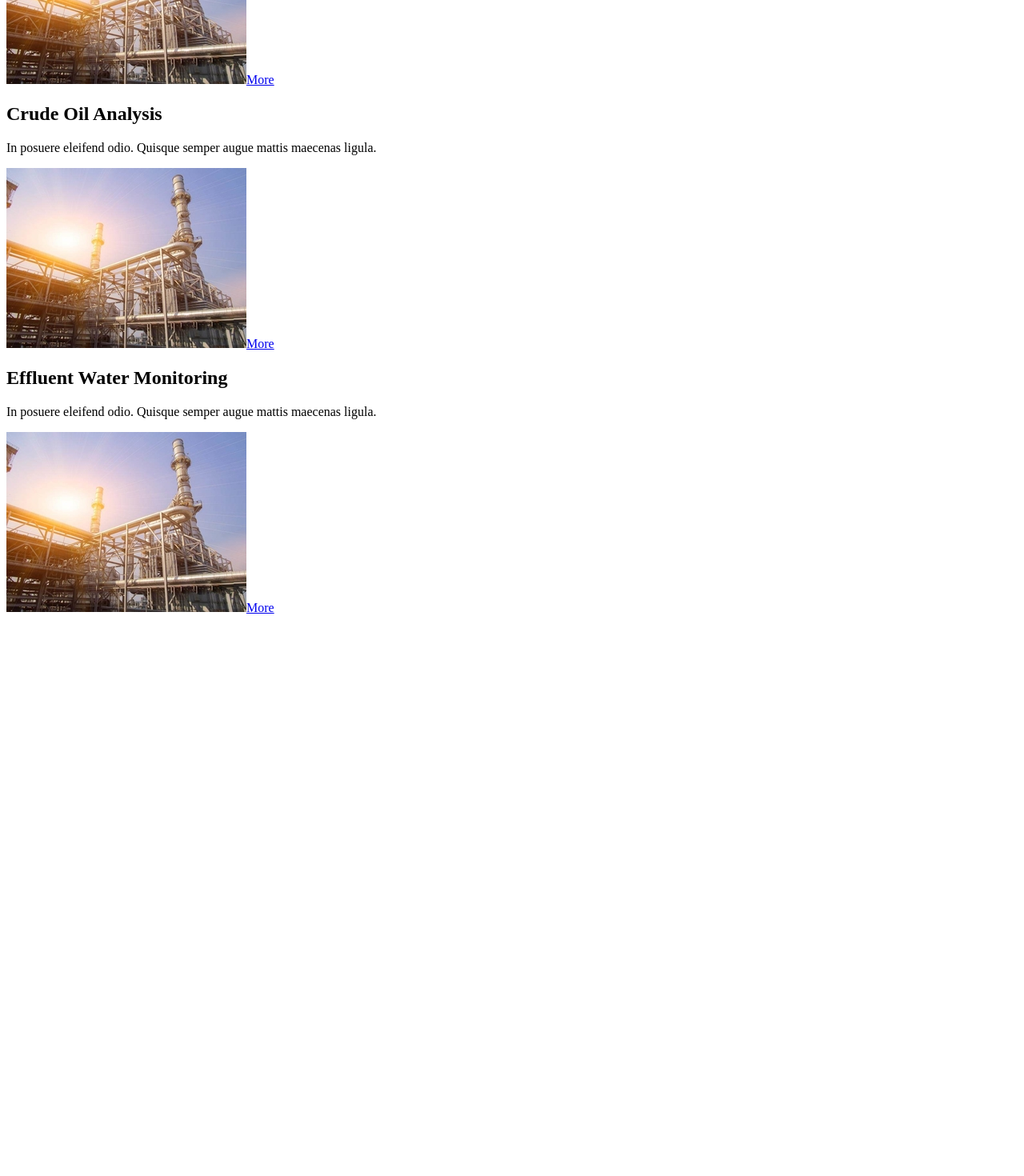
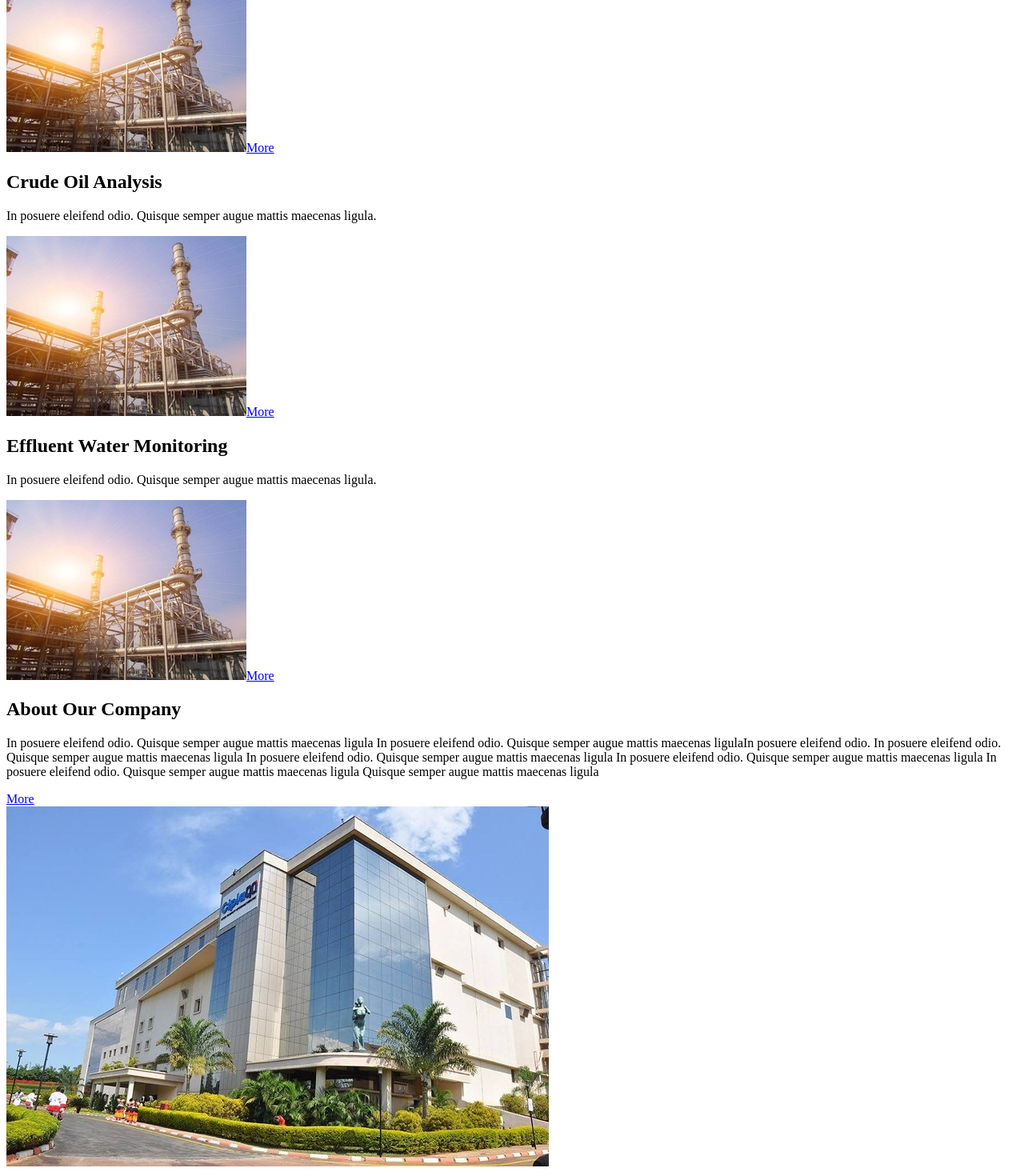
Before and after one commit to kels-orien/humigrati, a Next.js app: page /home in a window 1280 px wide. Shown: the part 846-2316 px from the top of the page at 80% size. Before the commit the page ends 1623 px from the top, so only its background shows below. Built offline with nearby package versions, Linux system fonts and the light colour scheme.

Commit message:
about section edit

```diff
--- a/css/custom.scss
+++ b/css/custom.scss
@@ -31,6 +31,7 @@
 
         }
 
+
         &__in {
             align-content: flex-start;
             -webkit-box-align: center;
@@ -58,6 +59,11 @@
                 text-decoration: none;
                 font-size: 2.4em;
                 font-weight: 600;
+
+                &:focus {
+                  outline: -webkit-focus-ring-color auto 10px;
+              }
+
             }
         }
     }
@@ -75,8 +81,15 @@
             text-transform: uppercase;
             outline: 0;
             color: #333;
+
+
         }
     }
+
+    &__menu-box a{
+      color:$color-black
+    }
+
     &__ul {
         display: flex;
         flex-direction: row;
@@ -102,7 +115,10 @@
 .active{
     background: $color-primary;
     border-radius: 5px;
-    color: #FFF;
+}
+
+.active a{
+  color:$color-white;
 }
 
 
@@ -156,6 +172,10 @@
     right: 0;
     top: 0;
     color: black;
+
+    &:focus {
+      outline: -webkit-focus-ring-color auto 1px;
+    }
   }
 
   .topnav a:hover {
@@ -184,6 +204,11 @@
   left: -25px;
   background-color: $color-primary;
   border-radius: 4px;
+
+
+  &:focus {
+    text-decoration: underline;
+  }
 }
 
 .nav-mb-font {
@@ -420,7 +445,7 @@ footer h2 {
   background-color: white;
 }
 
-.our-products-header {
+.our-header {
   text-align: center;
   padding: 2rem;
 }
@@ -509,6 +534,11 @@ footer h2 {
     &:hover{
       background:$color-primary;
     }
+
+    &:focus {
+      background:$color-primary;
+      text-decoration: underline;
+    }
 }
 
 .chemical-list-button a {
@@ -548,7 +578,9 @@ footer h2 {
 
 
 }
-
+.our-services {
+  background:$color-white;
+}
 .image-block-2 {
 
   @media (min-width: 768px)
@@ -559,11 +591,10 @@ footer h2 {
 }
 
 .col-6 {
-  width: 50%
+  width: 100%
 }
 
 .col {
-  background:$color-white;
   display: flex;
   flex-direction: row;
   justify-content: space-between;
@@ -602,3 +633,37 @@ footer h2 {
     font-size: 1.2rem;
     text-align: center;
 }
+
+.about-us-home {
+  width: 100%;
+};
+
+.bg-white {
+  background:$color-white;
+}
+
+.about-section {
+  display: flex;
+  flex-direction: row;
+  justify-content: center;
+
+
+  @media (max-width: 768px)
+  {
+   display: block;
+ }
+}
+
+.t3 {
+  font-size:2.5rem;
+}
+
+.about-block {
+  padding-left: 2rem;
+  padding-right: 2rem;
+
+  @media (max-width: 768px)
+  {
+    margin-top: 2rem;
+ }
+}
--- a/css/variables.scss
+++ b/css/variables.scss
@@ -3,3 +3,4 @@
 $color-primary: rgba(223, 93, 60,1);
 $color-secondary:rgba(80, 151, 179, 1);
 $color-white: #fff;
+$color-black: #000
--- a/pages/home/index.js
+++ b/pages/home/index.js
@@ -15,7 +15,7 @@
                               and manufactured effective chemicals for use in the oil industry for over twenty five years and have experienced field application engineers.
                             </p></div>
                         <div className="btn-div">
-                            <button className ="btn">Contact Us</button>
+                            <button type="button" className ="btn">Contact Us</button>
                         </div>
 
                         </div>
@@ -24,7 +24,7 @@
 		</section>
         <article className="products-article">
         <section className="our-products" aria-label="Our Products demulsifiers, corrosion inhibitors scale inhibitors oil spill dispersant degreasers paraffin inhibitors paraffin solvents water clarifiers Quat biocide, THPS">
-            <div className="our-products-header">
+            <div className="our-header">
                 <h2 className="section-title">Our Products</h2>
                 <p  className="section-paragraph">Buy our tailor made chemicals solutions</p>
 
@@ -67,39 +67,77 @@
 
 
         </article>
-        <section className="col" aria-label="Products and Applications, Crude oil analysis Effluent water monitoring">
-         <div className="col-2">
-            <section className="image-block">
-                <header><h2 className ="t2">Products and Applications</h2></header>
-                <p class="subtitle">In posuere eleifend odio. Quisque semper augue mattis maecenas ligula.</p>
-                <a href="#"><img src="/assets/images/refinery2.jpg" className="responsive-img" alt=""/></a>
-                <a href="#" class="button">More</a>
-            </section>
+        <section className="our-services" aria-label="Products and Applications, Crude oil analysis Effluent water monitoring">
+            <div className="our-header">
+                <h2 className="section-title">Our Services</h2>
+                <p  className="section-paragraph">Learn more about our services</p>
+            </div>
+        <div className="col">
+            <div className="col-2">
+                <section className="image-block">
+                    <header><h2 className ="t2">Products and Applications</h2></header>
+                        <p className="subtitle">In posuere eleifend odio. Quisque semper augue mattis maecenas ligula.</p>
+                        <a href="#"><img src="/assets/images/refinery2.jpg" className="responsive-img" alt=""/></a>
+                        <a href="#" className="button">More</a>
+                </section>
          </div>
          <div className="col-2">
             <section className="image-block">
                 <header><h2 className ="t2">Crude Oil Analysis</h2></header>
-                <p class="subtitle">In posuere eleifend odio. Quisque semper augue mattis maecenas ligula.</p>
+                <p className="subtitle">In posuere eleifend odio. Quisque semper augue mattis maecenas ligula.</p>
                 <a href="#"><img src="/assets/images/refinery2.jpg" className="responsive-img" alt=""/></a>
-                <a href="#" class="button">More</a>
+                <a href="#" className="button">More</a>
             </section>
          </div>
          <div className="col-2">
             <section className="image-block">
                 <header><h2 className="t2">Effluent Water Monitoring</h2></header>
-                <p class="subtitle">In posuere eleifend odio. Quisque semper augue mattis maecenas ligula.</p>
+                <p className="subtitle">In posuere eleifend odio. Quisque semper augue mattis maecenas ligula.</p>
                 <a href="#"><img src="/assets/images/refinery2.jpg"  className="responsive-img" alt=""/></a>
-                <a href="#" class="button">More</a>
+                <a href="#" className="button">More</a>
             </section>
          </div>
+
+
+
+        </div>
+
 
 
         </section>
 
 
-        <section className="about-us-home"></section>
+        <section className="about-us-home bg-white">
+            <div className="our-header">
+                <header><h2 className="section-title">About Our Company</h2></header>
+
+            </div>
+            <div className="about-section col">
+                 <div className="col-6">
+                    <section className="about-block">
+                        <p>In posuere eleifend odio. Quisque semper augue mattis maecenas ligula In
+                            posuere eleifend odio. Quisque semper augue mattis maecenas ligulaIn posuere eleifend odio.
+                            In posuere eleifend odio. Quisque semper augue mattis maecenas ligula
+                            In posuere eleifend odio. Quisque semper augue mattis maecenas ligula
+                            In posuere eleifend odio. Quisque semper augue mattis maecenas ligula
+                            In posuere eleifend odio. Quisque semper augue mattis maecenas ligula
+                             Quisque semper augue mattis maecenas ligula</p>
+                        <a href="#" className="button">More</a>
+                </section>
+            </div>
+            <div className="col-6">
+                <section className="about-block">
+                     <img src="/assets/images/building2.jpg"  className="responsive-img" alt=""/>
+                </section>
+            </div>
+        </div>
+        </section>
+
+        <section className="gallery bg-white">
+
+
+        </section>
         </React.Fragment>
-
     )
 }
 
```
Also changed, not shown: components/layout.js (+6 -6 lines), public/assets/images/building.jpg (added), public/assets/images/building2.jpg (added).
